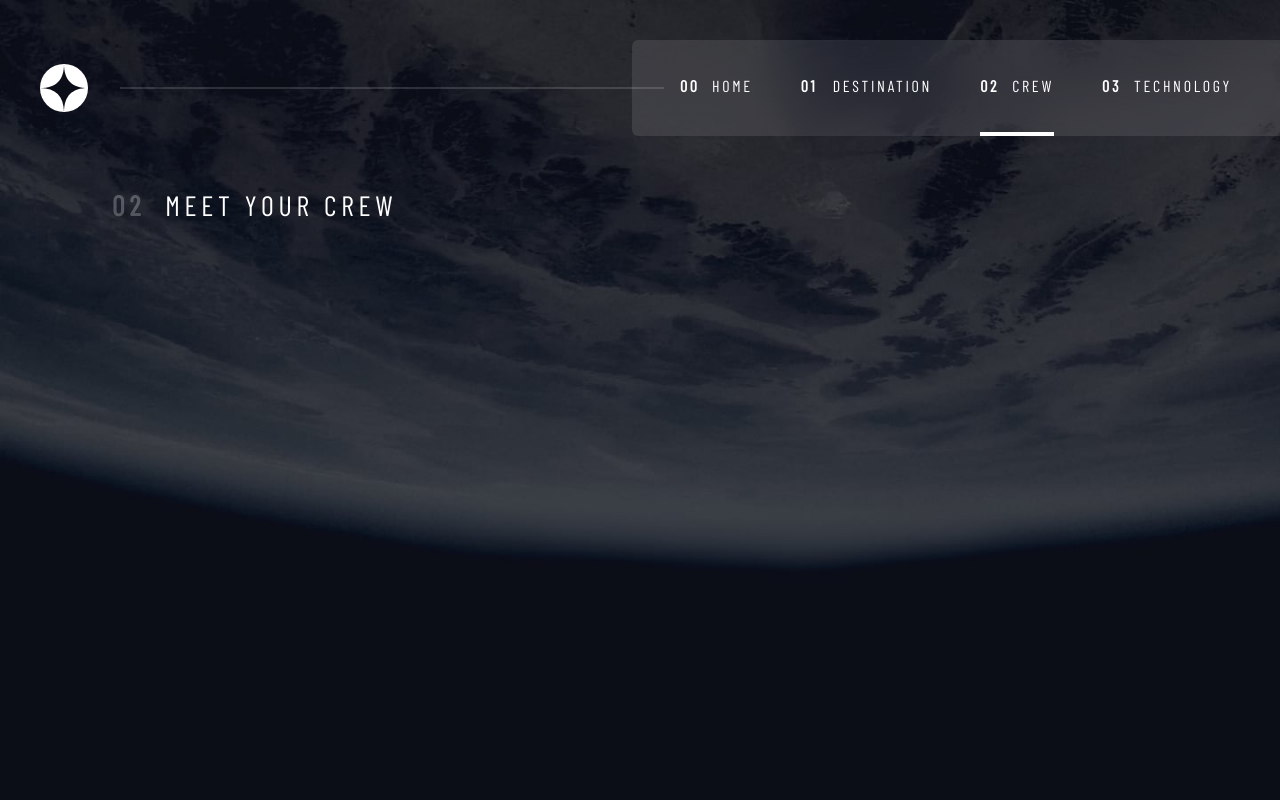
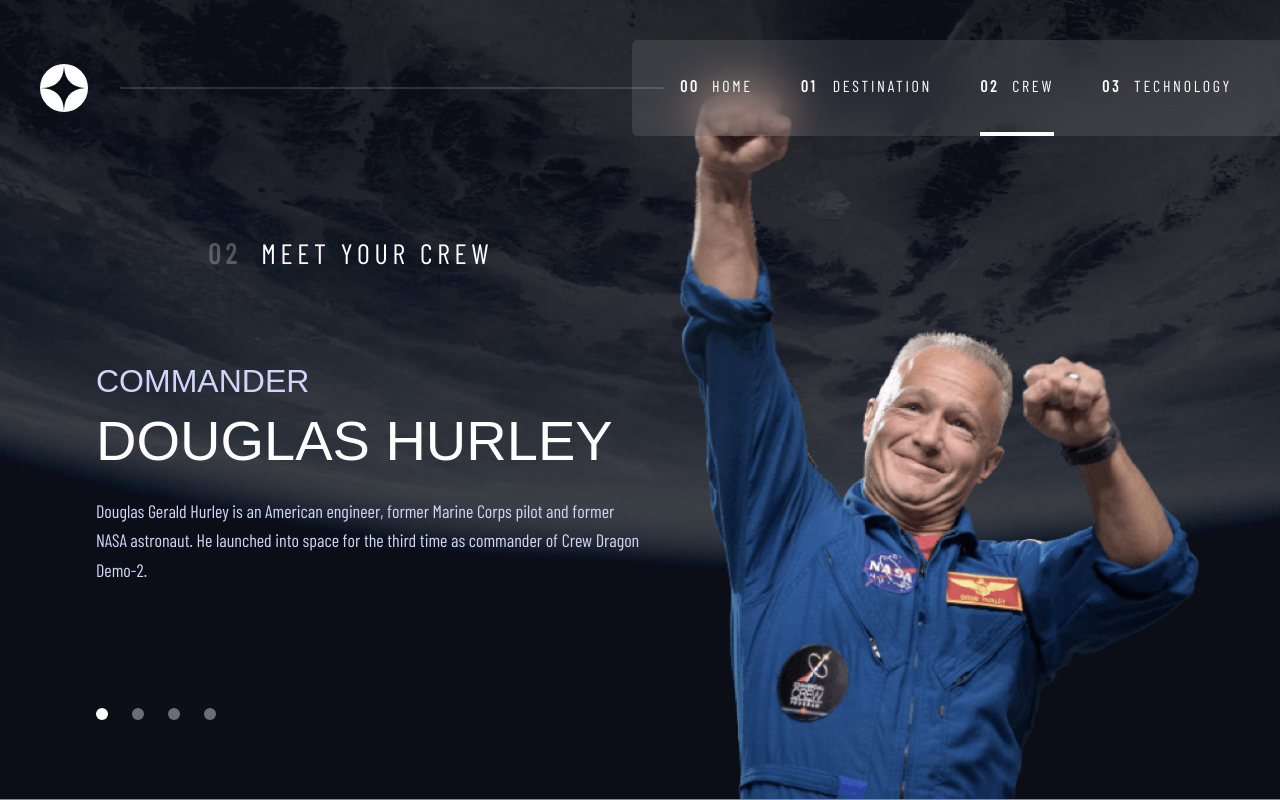
Before and after one commit to suriya-work/Space-tourism, a Next.js app: page /crew in a window 1280 px wide. Built offline with nearby package versions, Linux system fonts and the light colour scheme; a web font is replaced by a local one.

Commit message:
add new styles to crew page

```diff
--- a/src/components/pages/crew/index.tsx
+++ b/src/components/pages/crew/index.tsx
@@ -1,19 +1,88 @@
+'use client'
+
+import { usePrevious } from '@mantine/hooks'
+import { AnimatePresence } from 'framer-motion'
+import { motion } from 'framer-motion'
+import Image from 'next/image'
+import { useMemo, useState } from 'react'
+
 import desktop from '@/assets/crew/background-crew-desktop.jpg'
 import mobile from '@/assets/crew/background-crew-mobile.jpg'
 import tablet from '@/assets/crew/background-crew-tablet.jpg'
 import Background from '@/components/globals/Background'
+import MotionDiv from '@/components/globals/MotionDiv'
 import PageTitle from '@/components/globals/PageTitle'
+import { CREW_MEMBERS } from '@/constants/crewData'
+import { SLIDE_LEFT, SLIDE_RIGHT } from '@/lib/data'
 
 const CrewPage = () => {
+  const [actual, setActual] = useState(0)
+  const previous = usePrevious(actual)
+
+  const member = useMemo(() => CREW_MEMBERS[actual], [actual])
+  const variant = useMemo(() => {
+    if (previous === undefined) return SLIDE_RIGHT
+    if (actual > previous) return SLIDE_LEFT
+    return SLIDE_RIGHT
+  }, [actual, previous])
+
   return (
-    <div>
+    <MotionDiv>
       <Background
         desktop={desktop.src}
         mobile={mobile.src}
         tablet={tablet.src}
       />
-      <PageTitle number={2} title='Meet Your crew' />
-    </div>
+      <main className='relative z-10 flex flex-col-reverse p-6 md:px-24 lg:pt-12 lg:min-h-[80vh] lg:grid lg:grid-cols-2'>
+        <div className='flex flex-col-reverse relative z-10 lg:flex-col lg:justify-between'>
+          <div className='hidden lg:block'>
+            <PageTitle number={2} title='Meet Your crew' />
+          </div>
+
+          <div className='text-secondary text-center lg:text-left'>
+            <h4 className='uppercase mb-4  text-[16px] lg:text-[32px] '>
+              {' '}
+              {member.role}{' '}
+            </h4>
+            <h3 className='uppercase text-white mb-7 text-[24px] lg:text-[56px] '>
+              {' '}
+              {member.name}{' '}
+            </h3>
+            <p className='leading-relaxed lg:text-[18px] '>
+              {' '}
+              {member.description}{' '}
+            </p>
+          </div>
+          <div className='flex gap-x-6 my-8 justify-center lg:justify-start'>
+            {CREW_MEMBERS.map(({ name }, index) => (
+              <div
+                onClick={() => setActual(index)}
+                key={index}
+                className={`w-3 aspect-square rounded-full transition cursor-pointer opacity-40 bg-white [&.active]:opacity-100 [&:not(.active)]:hover:opacity-75 ${
+                  member.name === name && 'active'
+                }`}
+              />
+            ))}
+          </div>
+        </div>
+        <AnimatePresence>
+          <motion.div
+            key={member.name}
+            variants={variant}
+            className='border-b border-white/50 w-full md:fixed md:bottom-0 md:right-0 md:w-screen md:h-[532px]  lg:h-[712px] '
+          >
+            <Image
+              src={member.image}
+              alt={member.role}
+              className='block mx-auto w-auto h-[222px] md:h-full lg:mx-0 lg:ml-auto lg:mr-20 lg:mt-0 md:mt-14'
+            />
+          </motion.div>
+        </AnimatePresence>
+        <div className='lg:hidden mb-5'>
+          <PageTitle number={2} title='Meet Your crew' />
+        </div>
+      </main>
+    </MotionDiv>
   )
 }
 
```
